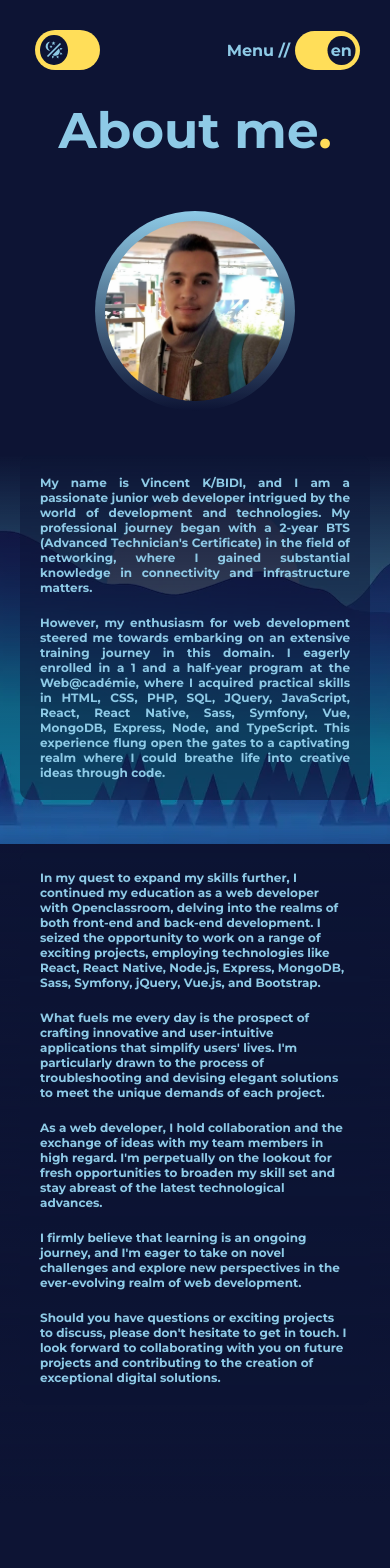
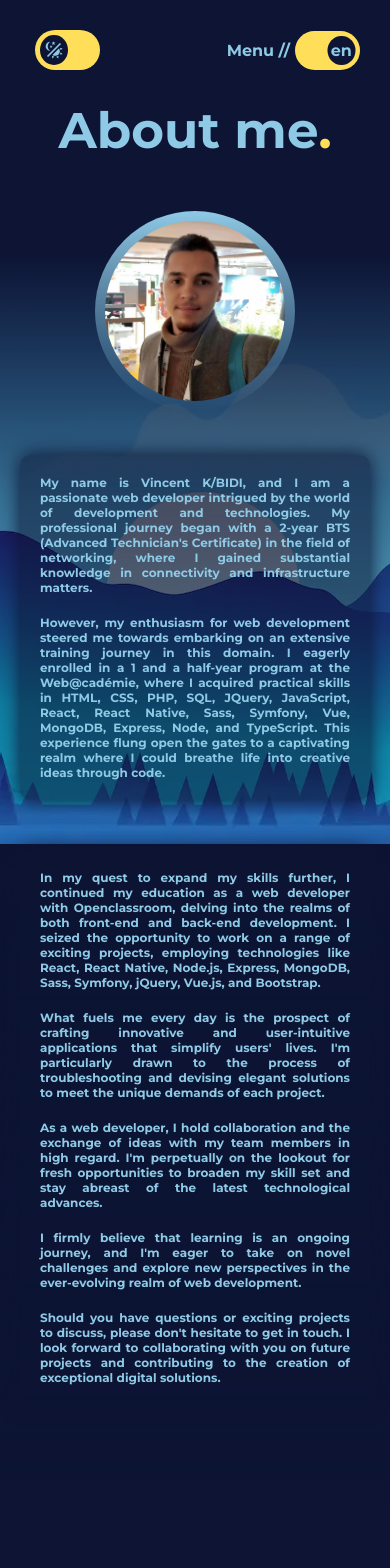
Before and after one commit to archi974/Portfolio-2.0, a React (Create React App) app: page /about-me in a window 390 px wide. Shown: the top 1568 px of the page. Built offline with nearby package versions, Linux system fonts and the light colour scheme.

Commit message:
[UPDATE] style and text about

```diff
--- a/src/fixture/other.json
+++ b/src/fixture/other.json
@@ -75,7 +75,7 @@
             "title": "About me",
             "altPicture": "my profile picture",
             "description": [
-                "My name is Vincent K/BIDI, and I am a passionate junior web developer intrigued by the world of development and technologies. My professional journey began with a 2-year BTS (Advanced Technician's Certificate) in the field of networking, where I gained substantial knowledge in connectivity and infrastructure matters.",
+                "My name is Vincent K/BIDI, and I am a passionate web developer intrigued by the world of development and technologies. My professional journey began with a 2-year BTS (Advanced Technician's Certificate) in the field of networking, where I gained substantial knowledge in connectivity and infrastructure matters.",
                 "However, my enthusiasm for web development steered me towards embarking on an extensive training journey in this domain. I eagerly enrolled in a 1 and a half-year program at the Web@cadémie, where I acquired practical skills in HTML, CSS, PHP, SQL, JQuery, JavaScript, React, React Native, Sass, Symfony, Vue, MongoDB, Express, Node, and TypeScript. This experience flung open the gates to a captivating realm where I could breathe life into creative ideas through code.",
                 "In my quest to expand my skills further, I continued my education as a web developer with Openclassroom, delving into the realms of both front-end and back-end development. I seized the opportunity to work on a range of exciting projects, employing technologies like React, React Native, Node.js, Express, MongoDB, Sass, Symfony, jQuery, Vue.js, and Bootstrap.",
                 "What fuels me every day is the prospect of crafting innovative and user-intuitive applications that simplify users' lives. I'm particularly drawn to the process of troubleshooting and devising elegant solutions to meet the unique demands of each project.",
@@ -194,7 +194,7 @@
                 "alt": "ma photo de profile"
             },
             "description": [
-                "Je m'appelle Vincent K/BIDI, et je suis un développeur web junior passionné par le monde du développement et des technologies. Mon parcours professionnel a débuté par un BTS de 2 ans dans le domaine du réseaux, où j'ai pu acquérir de solides connaissances en matière de connectivité et d'infrastructures.",
+                "Je m'appelle Vincent K/BIDI, et je suis un développeur web passionné par le monde du développement et des technologies. Mon parcours professionnel a débuté par un BTS de 2 ans dans le domaine du réseaux, où j'ai pu acquérir de solides connaissances en matière de connectivité et d'infrastructures.",
                 "Cependant, ma passion pour le développement web m'a conduit à entreprendre une formation approfondie dans ce domaine. J'ai suivi avec enthousiasme une formation de 1 an et demi à  la Web@cadémie, où j'ai acquis des compétences pratiques en HTML, CSS, PHP, SQL, JQuery, JavaScript,  React, React Native, Sass, Symfony, Vue, MongoDB, Express, Node, TypeScript. Cette expérience m'a ouvert les portes d'un univers fascinant où je pouvais donner vie à des idées créatives à travers le code.",
                 "Pour continuer à élargir mes compétences, j'ai poursuivi ma formation en tant que développeur web avec Openclassroom, où j'ai plongé dans l'univers du développement front-end et back-end. J'ai eu l'opportunité de travailler sur divers projets passionnants en utilisant des technologies telles que : React, React Native, Node.js, Express, MongoDB, Sass, Symfony, jQuery, Vue.js et Bootstrap.",
                 "Ce qui me motive chaque jour, c'est la possibilité de créer des applications innovantes et intuitives qui facilitent la vie des utilisateurs. Je suis particulièrement attiré par le processus de résolution de problèmes et de conception de solutions élégantes pour répondre aux besoins spécifiques de chaque projet.",
--- a/src/styles/_mixin.scss
+++ b/src/styles/_mixin.scss
@@ -37,6 +37,7 @@
     color: var(--color2);
     display: flex;
     flex-direction: column;
+    text-align: justify;
 
     p {
         @include select-text(var(--color3));
@@ -50,16 +51,11 @@
         }
 
         @media only screen and (max-width: 1184px) {
-            width: 500px;
-        }
-
-        @media only screen and (max-width: 1104px) {
             width: 450px;
         }
 
         @media only screen and (max-width: 740px) {
             width: 350px;
-            text-align: justify;
         }
 
         @media only screen and (max-width: 660px) {
@@ -69,6 +65,10 @@
         @media only screen and (max-width: 510px) {
             font-size: .75rem;
         }
+    }
+
+    @media only screen and (max-width: 845px) {
+        align-items: center;
     }
 }
 
--- a/src/styles/pages/_aboutMe.scss
+++ b/src/styles/pages/_aboutMe.scss
@@ -9,7 +9,7 @@
         bottom: 0;
         left: 0;
         width: 100%;
-        height: 1050px;
+        height: 1250px;
         background-image: url("./assets/wallpaper_aboutMe_1920x1080.webp");
         background-position: center;
         background-repeat: no-repeat;
@@ -24,7 +24,7 @@
         bottom: 0;
         left: 0;
         width: 100%;
-        height: 1050px;
+        height: 1250px;
         z-index: -1;
         background-image: linear-gradient(to bottom,
                 var(--color1) 0%,
@@ -129,19 +129,11 @@
         .about-me_description-right {
             @include aboutMeText;
             align-items: flex-end;
-
-            p {
-                text-align: right;
-
-                @media only screen and (max-width: 845px) {
-                    text-align: left;
-                }
-
-            }
         }
 
         .description-background {
             background-color: var(--gradientColor1);
+            box-shadow: 0 0 20px var(--color1);
             padding: 20px;
             border-radius: 10px;
         }
```
Also changed, not shown: src/styles/index.min.css, 1 other file (tests, documents, lock files or other folders).
